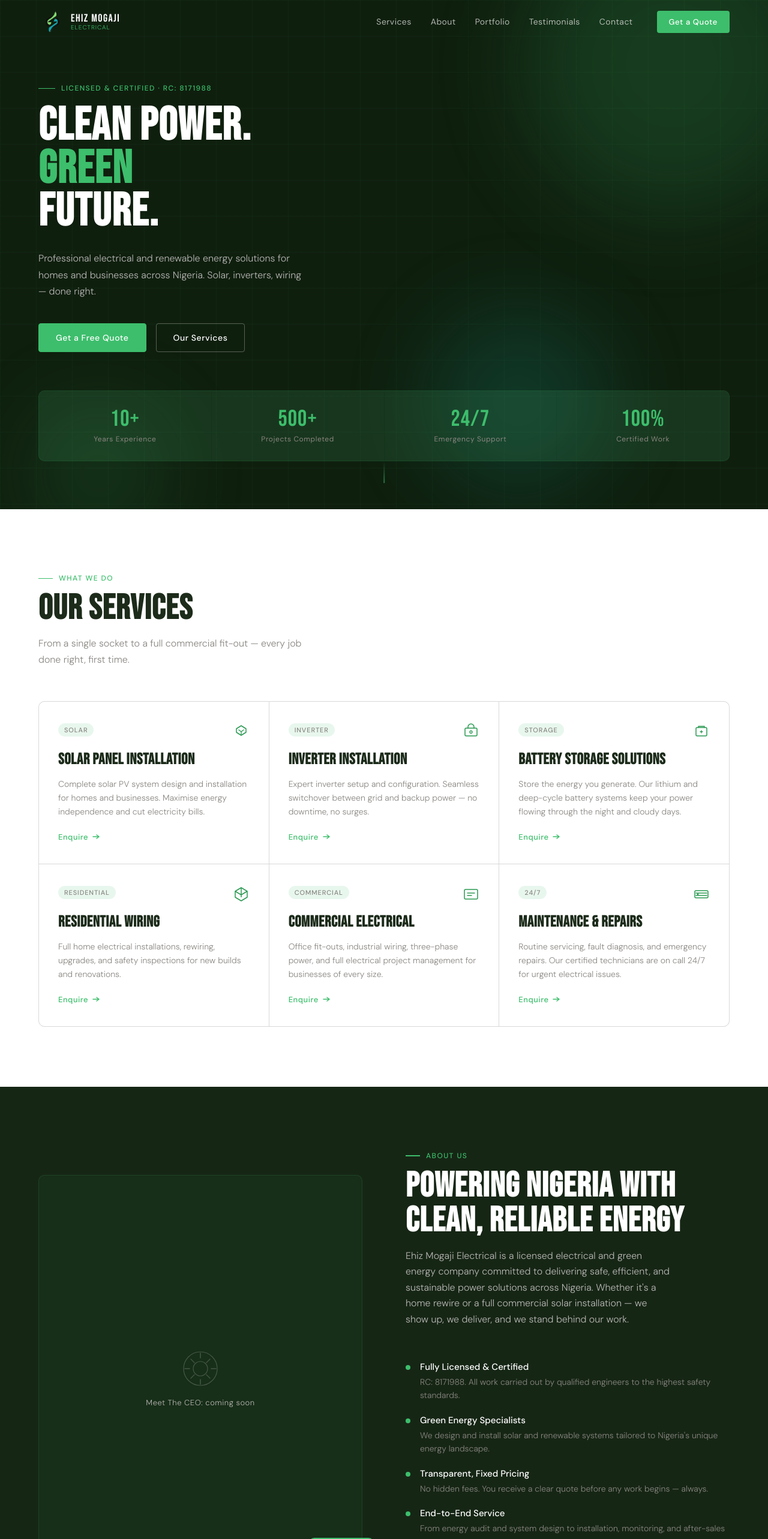
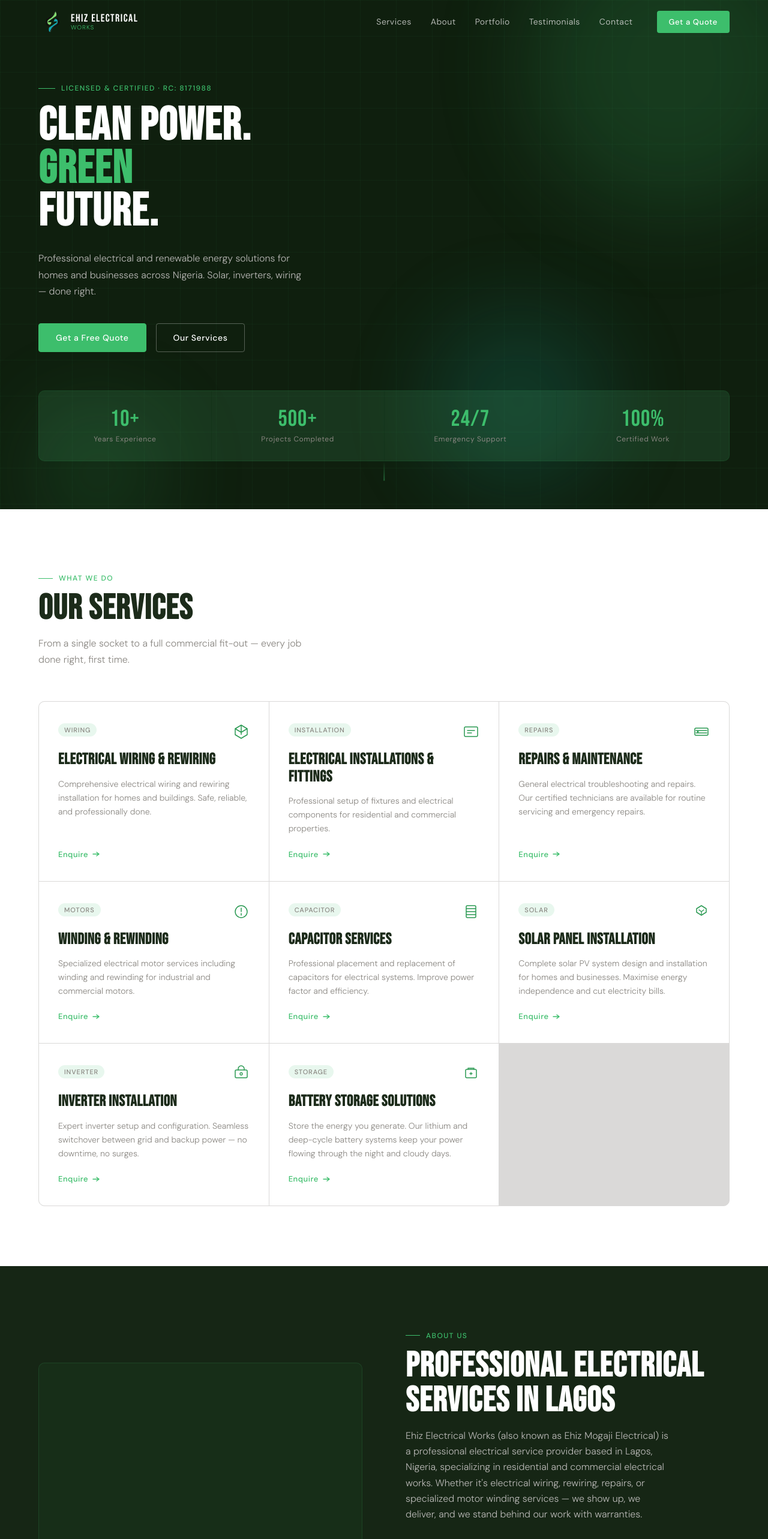
Before and after one commit to Little-wiz/Voltrix-Demo, a React (Create React App) app: page / in a window 1280 px wide. Shown: the top 2566 px of the page at 60% size. Built offline with nearby package versions, Linux system fonts and the light colour scheme.

Commit message:
Feat(seo): add meta tags, titles, and descriptions

```diff
--- a/public/index.html
+++ b/public/index.html
@@ -31,14 +31,24 @@
     {
       "@context": "https://schema.org",
       "@type": "LocalBusiness",
-      "name": "Ehiz Mogaji Electrical",
-      "description": "Professional electrical and green energy services including solar panel installation, inverter setup, residential and commercial wiring across Nigeria.",
+      "name": "Ehiz Electrical Works (Ehiz Mogaji Electrical)",
+      "description": "Professional electrical service provider specializing in residential and commercial electrical works, wiring, rewiring, installations, repairs, winding & rewinding, and capacitor services in Lagos, Nigeria.",
       "url": "https://ehizmogajielectrical.com",
       "logo": "https://ehizmogajielectrical.com/logo.jpeg",
       "foundingDate": "2020",
       "identifier": "RC: 8171988",
       "areaServed": "Nigeria",
-      "serviceType": ["Electrical Services", "Solar Installation", "Inverter Installation", "Green Energy Solutions"],
+      "address": {
+        "@type": "PostalAddress",
+        "streetAddress": "47, Modupe Street, Folagoro",
+        "addressLocality": "Shomolu",
+        "addressRegion": "Lagos",
+        "addressCountry": "NG"
+      },
+      "telephone": ["+2348077308787", "+2348130635398", "+2348188907896"],
+      "serviceType": ["Electrical Wiring & Rewiring", "Electrical Installations & Fittings", "Repairs & Maintenance", "Winding & Rewinding", "Capacitor Services", "Solar Installation", "Inverter Installation", "Battery Storage"],
+      "priceRange": "$$",
+      "openingHours": "Mo-Sa 07:00-20:00",
       "contactPoint": {
         "@type": "ContactPoint",
         "contactType": "customer service",
--- a/src/components/About.jsx
+++ b/src/components/About.jsx
@@ -4,9 +4,9 @@ import { useReveal } from '../hooks/useReveal';
 
 const reasons = [
   { title: 'Fully Licensed & Certified', desc: 'RC: 8171988. All work carried out by qualified engineers to the highest safety standards.' },
-  { title: 'Green Energy Specialists', desc: 'We design and install solar and renewable systems tailored to Nigeria\'s unique energy landscape.' },
+  { title: 'Reliable & Trustworthy', desc: 'We emphasize reliability and offer warranties on our work. Trusted by customers across Lagos.' },
   { title: 'Transparent, Fixed Pricing', desc: 'No hidden fees. You receive a clear quote before any work begins — always.' },
-  { title: 'End-to-End Service', desc: 'From energy audit and system design to installation, monitoring, and after-sales support.' },
+  { title: 'End-to-End Service', desc: 'From electrical audit and system design to installation, testing, and after-sales support.' },
 ];
 
 export default function About() {
@@ -35,9 +35,9 @@ export default function About() {
         <div className="about_copy">
           <div className="section-header reveal">
             <span className="section-eyebrow">About Us</span>
-            <h2 className="section-title">Powering Nigeria with Clean, Reliable Energy</h2>
+            <h2 className="section-title">Professional Electrical Services in Lagos</h2>
             <p className="section-sub">
-              Ehiz Mogaji Electrical is a licensed electrical and green energy company committed to delivering safe, efficient, and sustainable power solutions across Nigeria. Whether it's a home rewire or a full commercial solar installation — we show up, we deliver, and we stand behind our work.
+              Ehiz Electrical Works (also known as Ehiz Mogaji Electrical) is a professional electrical service provider based in Lagos, Nigeria, specializing in residential and commercial electrical works. Whether it's electrical wiring, rewiring, repairs, or specialized motor winding services — we show up, we deliver, and we stand behind our work with warranties.
             </p>
           </div>
           <div className="about_reasons">
--- a/src/components/Contact.jsx
+++ b/src/components/Contact.jsx
@@ -38,36 +38,60 @@ export default function Contact() {
           </p>
 
           <div className="contact_details">
-            <a href="tel:+2348000000000" className="contact_detail">
+            <a href="tel:+2348077308787" className="contact_detail">
               <div className="contact_detail-icon">
                 <svg width="18" height="18" viewBox="0 0 18 18" fill="none">
                   <path d="M3 2h3l1.5 4-2 1.2A11 11 0 0 0 11.8 13L13 11l4 1.5V16a1 1 0 0 1-1 1C6.16 17 1 11.84 1 5.5a1.5 1.5 0 0 1 1.5-1.5H3V2z" stroke="currentColor" strokeWidth="1.3" strokeLinejoin="round"/>
                 </svg>
               </div>
               <div>
-                <span className="contact_detail-label">Phone (24/7 Emergency)</span>
-                <span className="contact_detail-value">+234 800 000 0000</span>
+                <span className="contact_detail-label">Phone Line 1</span>
+                <span className="contact_detail-value">+234 807 730 8787, +234 813 063 5398</span>
               </div>
             </a>
 
-            <a href="mailto:info@ehizmogajielectrical.com" className="contact_detail">
+            {/* <a href="tel:+2348130635398" className="contact_detail">
               <div className="contact_detail-icon">
                 <svg width="18" height="18" viewBox="0 0 18 18" fill="none">
-                  <rect x="1" y="4" width="16" height="11" rx="2" stroke="currentColor" strokeWidth="1.3"/>
-                  <path d="M1 6l8 5 8-5" stroke="currentColor" strokeWidth="1.3" strokeLinejoin="round"/>
+                  <path d="M3 2h3l1.5 4-2 1.2A11 11 0 0 0 11.8 13L13 11l4 1.5V16a1 1 0 0 1-1 1C6.16 17 1 11.84 1 5.5a1.5 1.5 0 0 1 1.5-1.5H3V2z" stroke="currentColor" strokeWidth="1.3" strokeLinejoin="round"/>
                 </svg>
               </div>
               <div>
-                <span className="contact_detail-label">Email</span>
-                <span className="contact_detail-value">info@ehizmogajielectrical.com</span>
+                <span className="contact_detail-label">Phone Line 2</span>
+                <span className="contact_detail-value">+234 813 063 5398</span>
               </div>
             </a>
+
+            <a href="tel:+2348188907896" className="contact_detail">
+              <div className="contact_detail-icon">
+                <svg width="18" height="18" viewBox="0 0 18 18" fill="none">
+                  <path d="M3 2h3l1.5 4-2 1.2A11 11 0 0 0 11.8 13L13 11l4 1.5V16a1 1 0 0 1-1 1C6.16 17 1 11.84 1 5.5a1.5 1.5 0 0 1 1.5-1.5H3V2z" stroke="currentColor" strokeWidth="1.3" strokeLinejoin="round"/>
+                </svg>
+              </div>
+              <div>
+                <span className="contact_detail-label">Phone Line 3</span>
+                <span className="contact_detail-value">+234 818 890 7896</span>
+              </div>
+            </a> */}
 
             <div className="contact_detail">
               <div className="contact_detail-icon">
                 <svg width="18" height="18" viewBox="0 0 18 18" fill="none">
                   <path d="M9 1C6.24 1 4 3.24 4 6c0 4.5 5 11 5 11s5-6.5 5-11c0-2.76-2.24-5-5-5z" stroke="currentColor" strokeWidth="1.3"/>
                   <circle cx="9" cy="6" r="1.8" stroke="currentColor" strokeWidth="1.3"/>
+                </svg>
+              </div>
+              <div>
+                <span className="contact_detail-label">Address</span>
+                <span className="contact_detail-value">47, Modupe Street, Folagoro, Shomolu, Lagos, Nigeria</span>
+              </div>
+            </div>
+
+            <div className="contact_detail">
+              <div className="contact_detail-icon">
+                <svg width="18" height="18" viewBox="0 0 18 18" fill="none">
+                  <rect x="1" y="4" width="16" height="11" rx="2" stroke="currentColor" strokeWidth="1.3"/>
+                  <path d="M1 6l8 5 8-5" stroke="currentColor" strokeWidth="1.3" strokeLinejoin="round"/>
                 </svg>
               </div>
               <div>
--- a/src/components/Footer.jsx
+++ b/src/components/Footer.jsx
@@ -103,16 +103,20 @@ export default function Footer() {
           <h4 className="footer_col-title">Contact</h4>
           <ul className="footer_contact-list">
             <li>
-              <span className="footer_contact-label">Emergency Line</span>
-              <a href="tel:+2348000000000" className="footer_contact-value footer_contact-link">+234 800 000 0000</a>
+              <span className="footer_contact-label">Phone Line 1</span>
+              <a href="tel:+2348077308787" className="footer_contact-value footer_contact-link">+234 807 730 8787</a>
             </li>
             <li>
-              <span className="footer_contact-label">Email</span>
-              <a href="mailto:info@ehizmogajielectrical.com" className="footer_contact-value footer_contact-link">info@ehizmogajielectrical.com</a>
+              <span className="footer_contact-label">Phone Line 2</span>
+              <a href="tel:+2348130635398" className="footer_contact-value footer_contact-link">+234 813 063 5398</a>
             </li>
             <li>
-              <span className="footer_contact-label">Locations</span>
-              <span className="footer_contact-value">Lagos · Abuja · Port Harcourt</span>
+              <span className="footer_contact-label">Phone Line 3</span>
+              <a href="tel:+2348188907896" className="footer_contact-value footer_contact-link">+234 818 890 7896</a>
+            </li>
+            <li>
+              <span className="footer_contact-label">Address</span>
+              <span className="footer_contact-value">47, Modupe Street, Folagoro, Shomolu, Lagos</span>
             </li>
             <li>
               <span className="footer_contact-label">Hours</span>
--- a/src/components/Navbar.jsx
+++ b/src/components/Navbar.jsx
@@ -33,10 +33,10 @@ export default function Navbar() {
     <header className={`navbar${scrolled ? ' scrolled' : ''}`}>
       <div className="container navbar_inner">
         <a href="#hero" className="navbar_logo" onClick={handleLink}>
-          <img src={logo} alt="Ehiz Mogaji Electrical Logo" />
+          <img src={logo} alt="Ehiz Electrical Works Logo" />
           <div className="navbar_logo-text">
-            <span className="navbar_logo-name">EHIZ MOGAJI</span>
-            <span className="navbar_logo-sub">Electrical</span>
+            <span className="navbar_logo-name">EHIZ ELECTRICAL</span>
+            <span className="navbar_logo-sub">Works</span>
           </div>
         </a>
 
--- a/src/components/Services.jsx
+++ b/src/components/Services.jsx
@@ -3,6 +3,36 @@ import './Services.css';
 import { useReveal } from '../hooks/useReveal';
 
 const services = [
+  {
+    icon: (<svg width="28" height="28" viewBox="0 0 28 28" fill="none"><path d="M14 3L4 9v10l10 6 10-6V9L14 3z" stroke="currentColor" strokeWidth="1.5" strokeLinejoin="round"/><path d="M14 3v16M4 9l10 6 10-6" stroke="currentColor" strokeWidth="1.5" strokeLinejoin="round"/></svg>),
+    title: 'Electrical Wiring & Rewiring',
+    desc: 'Comprehensive electrical wiring and rewiring installation for homes and buildings. Safe, reliable, and professionally done.',
+    tag: 'Wiring',
+  },
+  {
+    icon: (<svg width="28" height="28" viewBox="0 0 28 28" fill="none"><rect x="3" y="6" width="22" height="16" rx="2" stroke="currentColor" strokeWidth="1.5"/><path d="M8 12h12M8 16h7" stroke="currentColor" strokeWidth="1.5" strokeLinecap="round"/></svg>),
+    title: 'Electrical Installations & Fittings',
+    desc: 'Professional setup of fixtures and electrical components for residential and commercial properties.',
+    tag: 'Installation',
+  },
+  {
+    icon: (<svg width="28" height="28" viewBox="0 0 28 28" fill="none"><path d="M5 12h18M5 16h18" stroke="currentColor" strokeWidth="1.5" strokeLinecap="round"/><rect x="3" y="8" width="22" height="12" rx="2" stroke="currentColor" strokeWidth="1.5"/><circle cx="8" cy="14" r="1.5" fill="currentColor"/></svg>),
+    title: 'Repairs & Maintenance',
+    desc: 'General electrical troubleshooting and repairs. Our certified technicians are available for routine servicing and emergency repairs.',
+    tag: 'Repairs',
+  },
+  {
+    icon: (<svg width="28" height="28" viewBox="0 0 28 28" fill="none"><circle cx="14" cy="14" r="10" stroke="currentColor" strokeWidth="1.5"/><path d="M14 8v6M14 17v3" stroke="currentColor" strokeWidth="1.5" strokeLinecap="round"/></svg>),
+    title: 'Winding & Rewinding',
+    desc: 'Specialized electrical motor services including winding and rewinding for industrial and commercial motors.',
+    tag: 'Motors',
+  },
+  {
+    icon: (<svg width="28" height="28" viewBox="0 0 28 28" fill="none"><rect x="6" y="4" width="16" height="20" rx="2" stroke="currentColor" strokeWidth="1.5"/><path d="M6 9h16M6 14h16M6 19h16" stroke="currentColor" strokeWidth="1.3"/></svg>),
+    title: 'Capacitor Services',
+    desc: 'Professional placement and replacement of capacitors for electrical systems. Improve power factor and efficiency.',
+    tag: 'Capacitor',
+  },
   {
     icon: (<svg width="28" height="28" viewBox="0 0 28 28" fill="none"><path d="M14 4L6 9v6l8 5 8-5V9L14 4z" stroke="currentColor" strokeWidth="1.5" strokeLinejoin="round"/><path d="M14 14l-4-3M14 14l4-3M14 14v5" stroke="currentColor" strokeWidth="1.3" strokeLinecap="round"/></svg>),
     title: 'Solar Panel Installation',
@@ -20,24 +50,6 @@ const services = [
     title: 'Battery Storage Solutions',
     desc: 'Store the energy you generate. Our lithium and deep-cycle battery systems keep your power flowing through the night and cloudy days.',
     tag: 'Storage',
-  },
-  {
-    icon: (<svg width="28" height="28" viewBox="0 0 28 28" fill="none"><path d="M14 3L4 9v10l10 6 10-6V9L14 3z" stroke="currentColor" strokeWidth="1.5" strokeLinejoin="round"/><path d="M14 3v16M4 9l10 6 10-6" stroke="currentColor" strokeWidth="1.5" strokeLinejoin="round"/></svg>),
-    title: 'Residential Wiring',
-    desc: 'Full home electrical installations, rewiring, upgrades, and safety inspections for new builds and renovations.',
-    tag: 'Residential',
-  },
-  {
-    icon: (<svg width="28" height="28" viewBox="0 0 28 28" fill="none"><rect x="3" y="6" width="22" height="16" rx="2" stroke="currentColor" strokeWidth="1.5"/><path d="M8 12h12M8 16h7" stroke="currentColor" strokeWidth="1.5" strokeLinecap="round"/></svg>),
-    title: 'Commercial Electrical',
-    desc: 'Office fit-outs, industrial wiring, three-phase power, and full electrical project management for businesses of every size.',
-    tag: 'Commercial',
-  },
-  {
-    icon: (<svg width="28" height="28" viewBox="0 0 28 28" fill="none"><path d="M5 12h18M5 16h18" stroke="currentColor" strokeWidth="1.5" strokeLinecap="round"/><rect x="3" y="8" width="22" height="12" rx="2" stroke="currentColor" strokeWidth="1.5"/><circle cx="8" cy="14" r="1.5" fill="currentColor"/></svg>),
-    title: 'Maintenance & Repairs',
-    desc: 'Routine servicing, fault diagnosis, and emergency repairs. Our certified technicians are on call 24/7 for urgent electrical issues.',
-    tag: '24/7',
   },
 ];
 
--- a/src/components/Testimonials.jsx
+++ b/src/components/Testimonials.jsx
@@ -5,9 +5,9 @@ import { useReveal } from '../hooks/useReveal';
 // GPT Generated testimonials
 const testimonials = [
   { quote: "They installed a full solar system for our factory and the result has been outstanding. Our electricity bill dropped by 80%. Professional, punctual, and clean. I highly recommend Ehiz Mogaji Electrical.", name: 'Chukwuemeka Obi', role: 'Factory Owner, Lagos', initials: 'CO' },
-  { quote: "We had a complete home rewire done and the team was excellent from start to finish. They explained everything clearly, worked tidily, and finished ahead of schedule. Will definitely use them again.", name: 'Amina Yusuf', role: 'Homeowner, Abuja', initials: 'AY' },
+  { quote: "We had a complete home rewire done and the team was excellent from start to finish. They explained everything clearly, worked tidily, and finished ahead of schedule. Will definitely use them again.", name: 'Amina Yusuf', role: 'Homeowner, Lagos', initials: 'AY' },
   { quote: "The inverter installation was smooth and the engineer knew exactly what he was doing. Six months in and not a single issue. Great customer service too — they actually pick up the phone.", name: 'Tunde Adeyemi', role: 'Business Owner, Ibadan', initials: 'TA' },
-  { quote: "We trusted them with our new office complex electrical fit-out. Delivered on time, within budget, and the standard of workmanship was genuinely impressive. Our go-to electrical company now.", name: 'Ngozi Eze', role: 'Project Manager, Port Harcourt', initials: 'NE' },
+  { quote: "We trusted them with our new office complex electrical fit-out. Delivered on time, within budget, and the standard of workmanship was genuinely impressive. Our go-to electrical company now.", name: 'Ngozi Eze', role: 'Project Manager, Lagos', initials: 'NE' },
 ];
 
 export default function Testimonials() {
```
Also changed, not shown: 1 other file (tests, documents, lock files or other folders).
